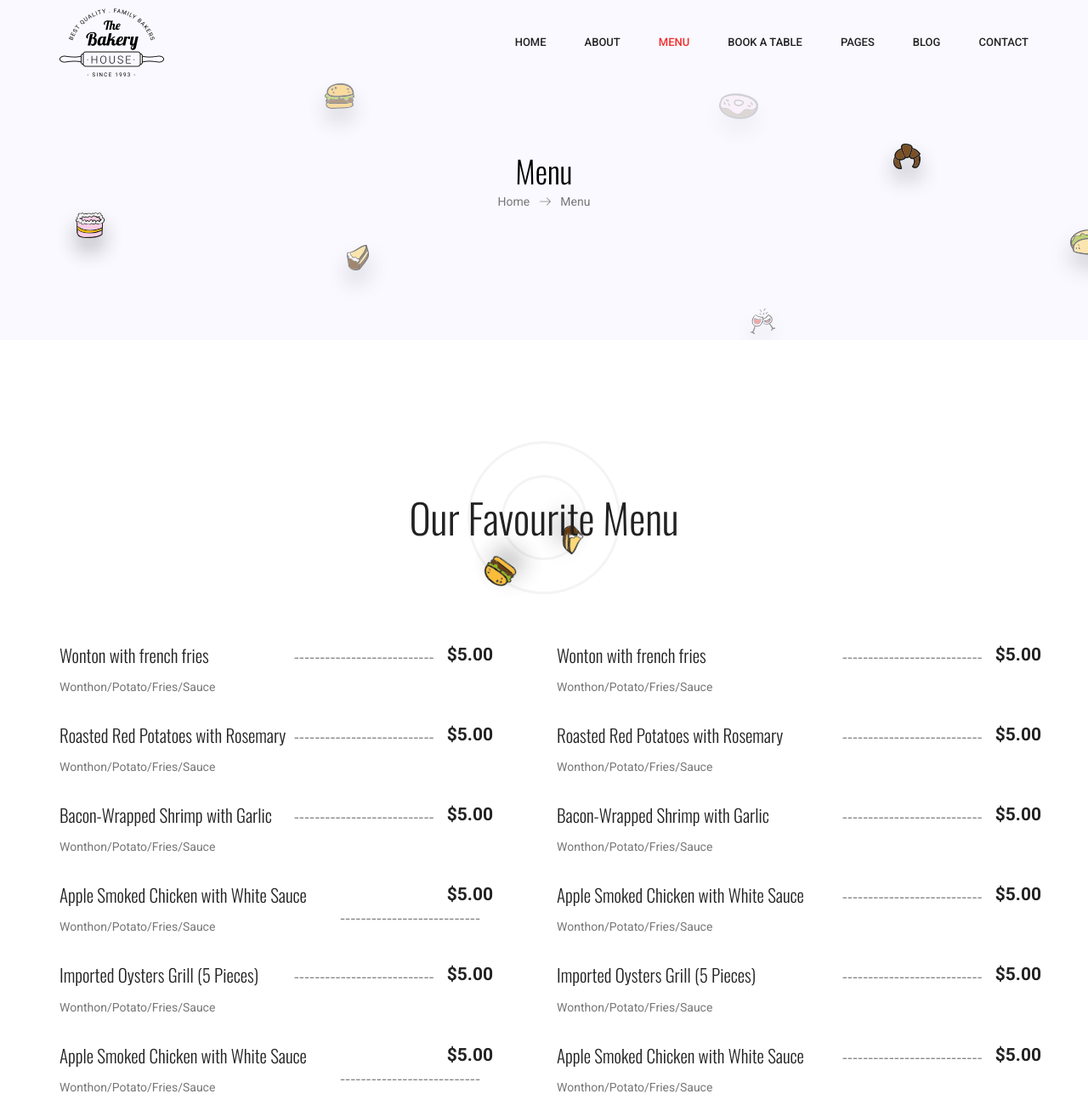
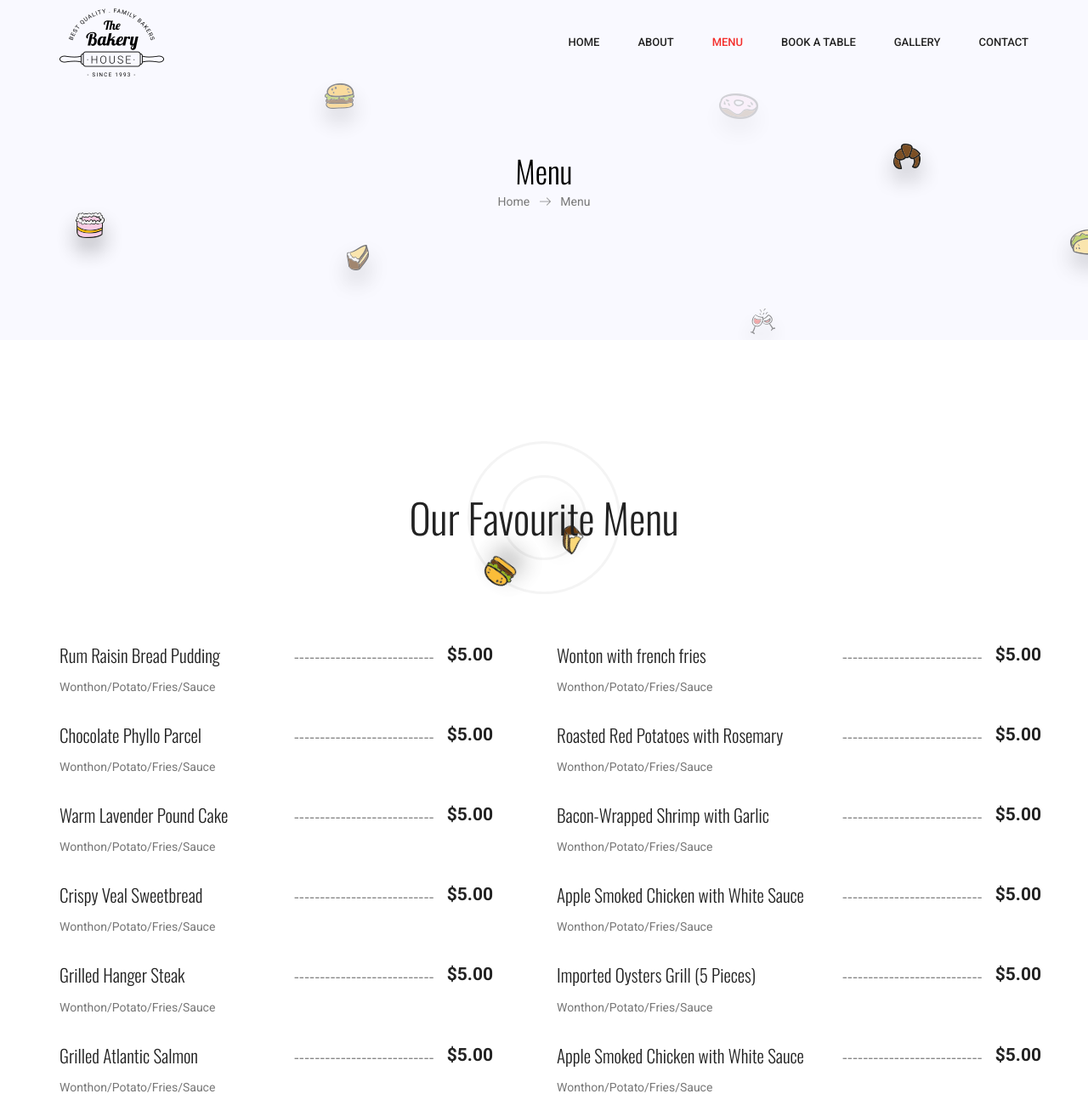
Before and after one commit to ghinarania/foodbar01, a plain HTML site: page menu.html in a window 1280 px wide. Shown: the top 1300 px of the page at 85% size. Drawn offline with nearby package versions, Linux system fonts and the light colour scheme; some packages are replaced by stand-ins of ours; a script that the page names is missing.

Commit message:
Commit semua

```diff
--- a/menu.html
+++ b/menu.html
@@ -48,20 +48,7 @@
 							<li class="nav-item"><a class="nav-link" href="about-us.html">About</a></li>
 							<li class="nav-item active"><a class="nav-link" href="menu.html">Menu</a></li>
 							<li class="nav-item"><a class="nav-link" href="book-table.html">book a table</a></li>
-							<li class="nav-item submenu dropdown">
-								<a href="#" class="nav-link dropdown-toggle" data-toggle="dropdown" role="button" aria-haspopup="true" aria-expanded="false">Pages</a>
-								<ul class="dropdown-menu">
-									<li class="nav-item"><a class="nav-link" href="gallery.html">Gallery</a></li>
-									<li class="nav-item"><a class="nav-link" href="elements.html">Elements</a></li>
-								</ul>
-							</li>
-							<li class="nav-item submenu dropdown">
-								<a href="#" class="nav-link dropdown-toggle" data-toggle="dropdown" role="button" aria-haspopup="true" aria-expanded="false">Blog</a>
-								<ul class="dropdown-menu">
-									<li class="nav-item"><a class="nav-link" href="blog.html">Blog</a></li>
-									<li class="nav-item"><a class="nav-link" href="single-blog.html">Blog Details</a></li>
-								</ul>
-							</li>
+							<li class="nav-item"><a class="nav-link" href="gallery.html">Gallery</a></li>
 							<li class="nav-item"><a class="nav-link" href="contact.html">Contact</a></li>
 						</ul>
 					</div>
@@ -116,37 +103,37 @@
 					<div class="menu_list">
 						<ul class="list">
 							<li>
-								<h4>Wonton with french fries
+								<h4>Rum Raisin Bread Pudding
 									<span>$5.00</span>
 								</h4>
 								<p>Wonthon/Potato/Fries/Sauce</p>
 							</li>
 							<li>
-								<h4>Roasted Red Potatoes with Rosemary
+								<h4>Chocolate Phyllo Parcel
 									<span>$5.00</span>
 								</h4>
 								<p>Wonthon/Potato/Fries/Sauce</p>
 							</li>
 							<li>
-								<h4>Bacon-Wrapped Shrimp with Garlic
+								<h4>Warm Lavender Pound Cake
 									<span>$5.00</span>
 								</h4>
 								<p>Wonthon/Potato/Fries/Sauce</p>
 							</li>
 							<li>
-								<h4>Apple Smoked Chicken with White Sauce
+								<h4>Crispy Veal Sweetbread
 									<span>$5.00</span>
 								</h4>
 								<p>Wonthon/Potato/Fries/Sauce</p>
 							</li>
 							<li>
-								<h4>Imported Oysters Grill (5 Pieces)
+								<h4>Grilled Hanger Steak
 									<span>$5.00</span>
 								</h4>
 								<p>Wonthon/Potato/Fries/Sauce</p>
 							</li>
 							<li>
-								<h4>Apple Smoked Chicken with White Sauce
+								<h4>Grilled Atlantic Salmon
 									<span>$5.00</span>
 								</h4>
 								<p>Wonthon/Potato/Fries/Sauce</p>
```
Also changed, not shown: book-table.html (+1 -14 lines), contact.html (+1 -14 lines), gallery.html (+1 -14 lines).
